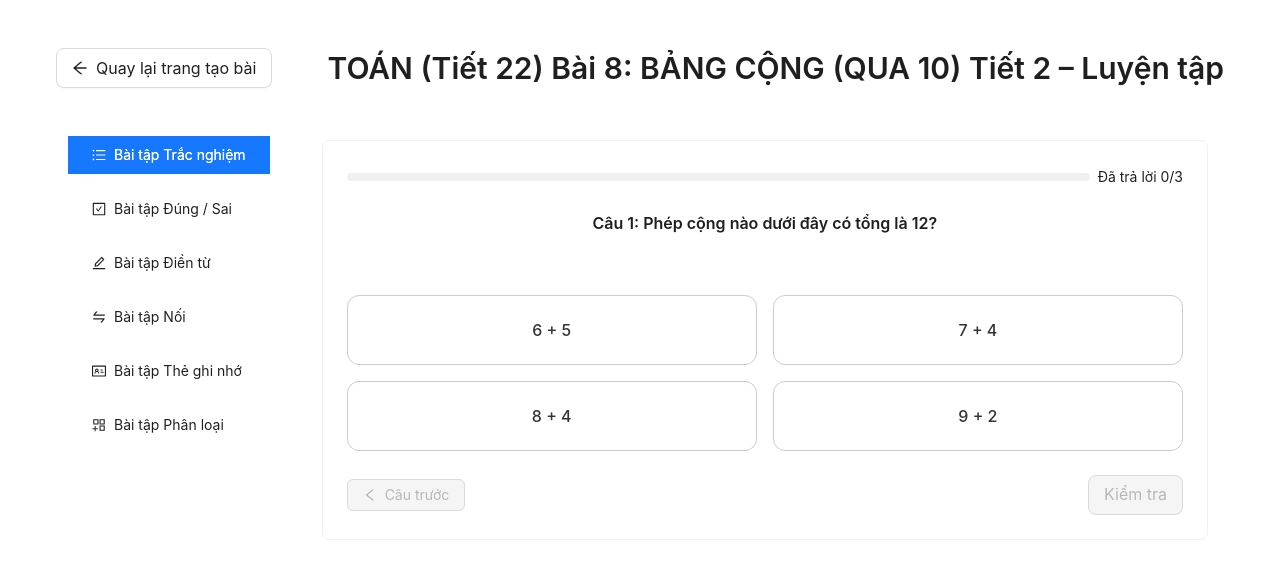
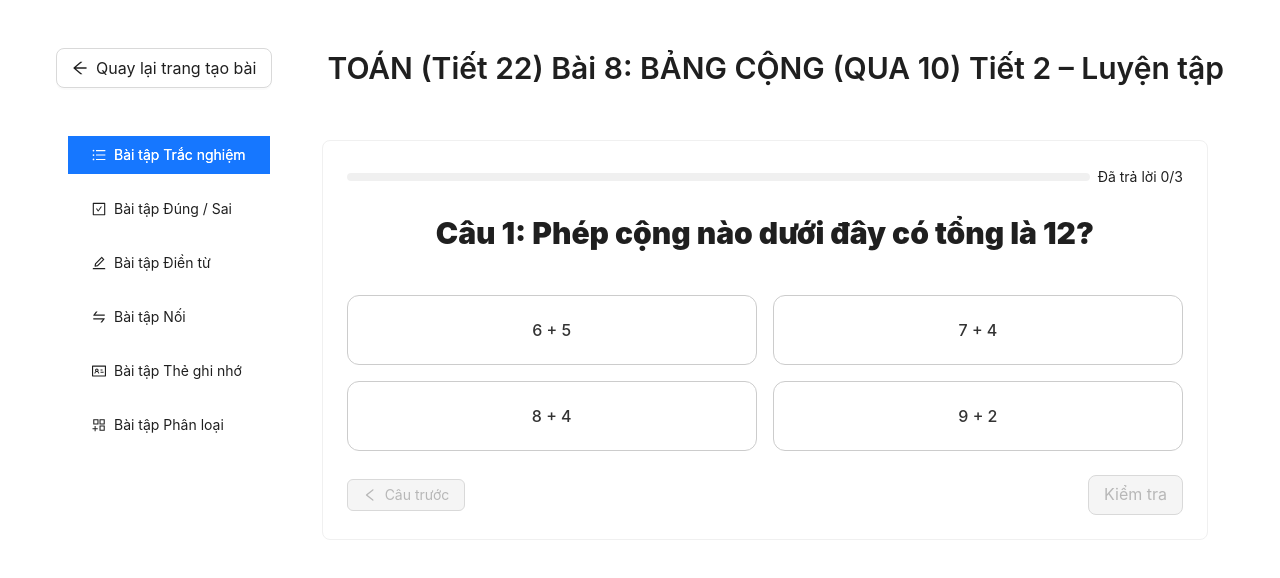
Before and after one commit to Chubinbmt0202/FrontendEduPlay, a React (Vite) app: page /student in a window 1280 px wide. Shown: the top 578 px of the page. Built offline with nearby package versions, Linux system fonts and the light colour scheme; a web font is replaced by a local one.

Commit message:
update: text

```diff
--- a/src/components/studentPage/FillBlank/FillBlank.jsx
+++ b/src/components/studentPage/FillBlank/FillBlank.jsx
@@ -84,7 +84,7 @@
             />
 
             <div style={{ width: '100%' }}>
-                <Title level={5} style={{ minHeight: 60, marginBottom: 24, fontSize: 20 }}>
+                <Title level={5} style={{ minHeight: 60, marginBottom: 24, fontSize: 20, fontWeight: '900' }}>
                     <Space align="center" style={{ flexWrap: 'wrap' }}>
                         <Text style={{ fontSize: 'inherit' }}>{questionParts[0]}</Text>
                         <Input
--- a/src/components/studentPage/Matching/MatchingGame.jsx
+++ b/src/components/studentPage/Matching/MatchingGame.jsx
@@ -187,7 +187,7 @@
             <Alert
                 message={gameData?.instruction || "Nối các cặp tương ứng giữa hai cột"}
                 type="info"
-                style={{ marginBottom: 24 }}
+                style={{ marginBottom: 24, fontSize: '20px' }}
             />
 
             <Row gutter={24}>
--- a/src/components/studentPage/MultipleChoiceGame/QuizQuestion.jsx
+++ b/src/components/studentPage/MultipleChoiceGame/QuizQuestion.jsx
@@ -168,7 +168,7 @@
 
     return (
         <div style={{ width: '100%' }}>
-            <Title level={5} style={{ minHeight: 60, marginBottom: 24 }}>
+            <Title className="text-xl font-bold" level={5} style={{ minHeight: 60, marginBottom: 24, fontWeight: '900', fontSize: '30px' }}>
                 <Space>
                     {/* Hiển thị icon Đúng/Sai khi review */}
                     {isFinished && (
--- a/src/components/studentPage/TrueFalse/TrueFalseGame.jsx
+++ b/src/components/studentPage/TrueFalse/TrueFalseGame.jsx
@@ -76,7 +76,7 @@
             />
 
             <div style={{ width: '100%' }}>
-                <Title level={5} style={{ minHeight: 60, marginBottom: 24 }}>
+                <Title level={5} style={{ minHeight: 60, marginBottom: 24, fontWeight: '900', fontSize: '30px' }}>
                     <Space>
                         {isQuizFinished && (
                             results[currentQuestionIndex] === 'correct'
```
